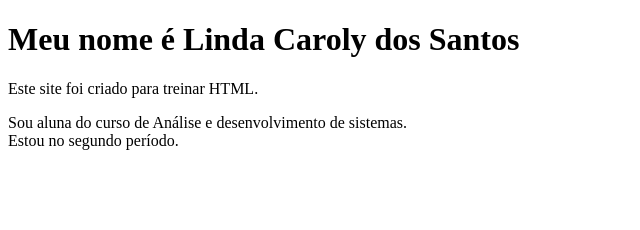
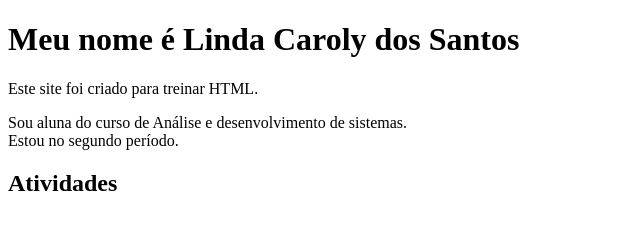
Before and after one commit to linda-santos-caroly/testrepo, a plain HTML site: page index.html in a window 1280 px wide. Shown: the whole page, without its empty margins (0-640 px from the left). Drawn offline with Linux system fonts and the light colour scheme.

Commit message:
Update index.html

```diff
--- a/index.html
+++ b/index.html
@@ -8,5 +8,6 @@
 <h1>Meu nome é Linda Caroly dos Santos</h1>
 <p> Este site foi criado para treinar HTML. </p>
 <p> Sou aluna do curso de Análise e desenvolvimento de sistemas.<br> Estou no segundo período.</p>
+<h2> Atividades </h2>
 </body>
 </html>
```
